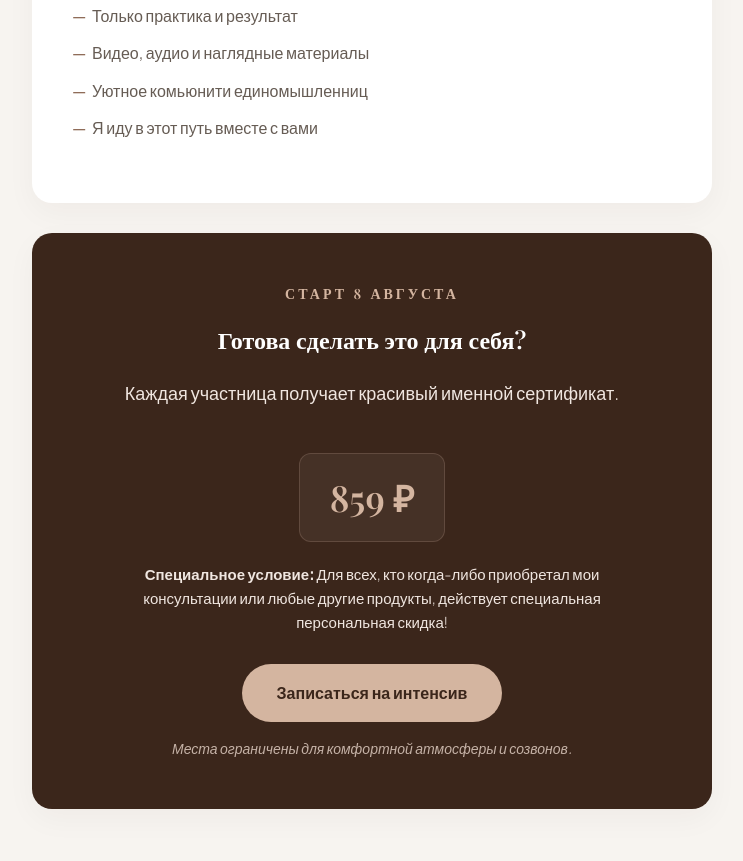
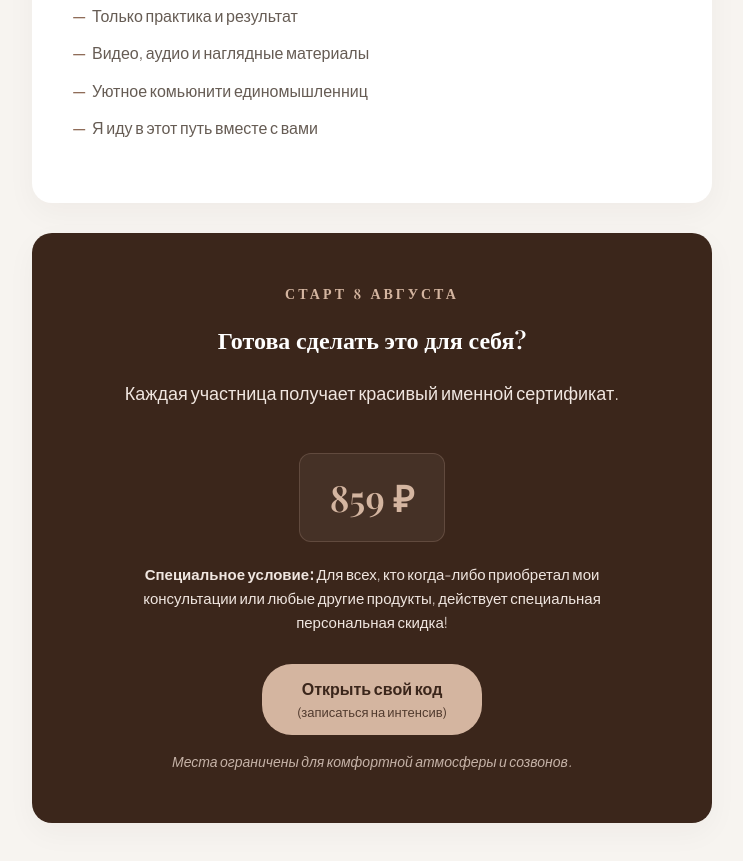
Before and after one commit to vasilisapotapova126-gif/code-of-pleasure, a plain HTML site: page index.html in a window 1280 px wide. Shown: the part 4950-5811 px from the top of the page, without its empty margins (268-1011 px from the left). Drawn offline with nearby package versions, Linux system fonts and the light colour scheme; a web font is replaced by a local one.

Commit message:
Update index.html

```diff
--- a/index.html
+++ b/index.html
@@ -80,7 +80,6 @@
             font-family: 'Playfair Display', serif;
         }
 
-        /* Стиль для фотографий с исправленным позиционированием лиц */
         .photo-container {
             margin: 25px 0;
             border-radius: 12px;
@@ -203,16 +202,24 @@
             display: inline-block;
             background: #d4b5a0;
             color: var(--chocolate);
-            padding: 16px 35px;
+            padding: 14px 35px;
             border-radius: 30px;
             text-decoration: none;
             font-weight: 600;
             margin-top: 20px;
             transition: background 0.3s ease;
+            line-height: 1.35;
+            text-align: center;
         }
 
         .btn:hover {
             background: #fff;
+        }
+
+        .btn-sub {
+            font-size: 13px;
+            font-weight: 400;
+            opacity: 0.85;
         }
 
         .note {
@@ -382,7 +389,10 @@
             <p style="font-size: 15px; margin-bottom: 10px;"><strong>Специальное условие:</strong> Для всех, кто когда-либо приобретал мои консультации или любые другие продукты, действует специальная персональная скидка!</p>
 
             <div>
-                <a href="https://t.me/vazilissaa" class="btn">Записаться на интенсив</a>
+                <a href="https://t.me/vasilisa_potapova" class="btn">
+                    Открыть свой код<br>
+                    <span class="btn-sub">(записаться на интенсив)</span>
+                </a>
             </div>
 
             <div class="note">Места ограничены для комфортной атмосферы и созвонов.</div>
```
